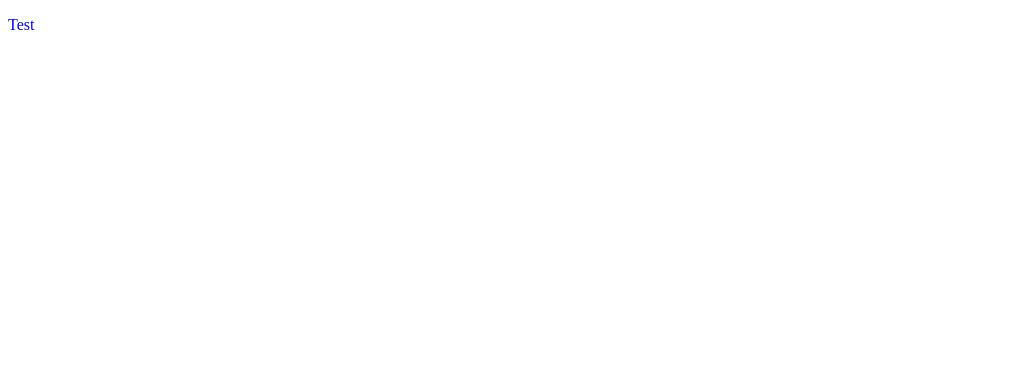
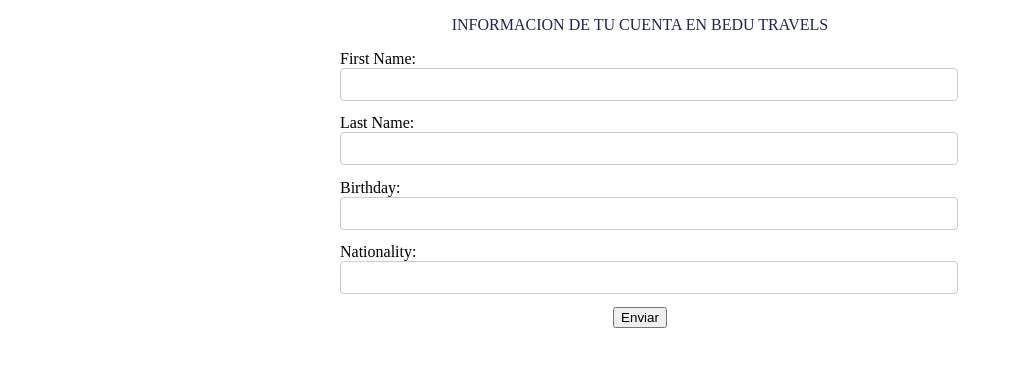
Before and after one commit to angelraga/bedu, a plain HTML site: page index.html in a window 1280 px wide. Shown: the whole page, without its empty margins (0-1013 px from the left). Drawn offline with Linux system fonts and the light colour scheme.

Commit message:
form added

```diff
--- a/assets/css/main.css
+++ b/assets/css/main.css
@@ -1,4 +1,27 @@
 .one {
-    color: blue;
+    color: rgb(35, 35, 92);
     font-size: 1em;
+    text-align: center
 }
+
+label {
+    display: block;
+}
+
+input {
+    margin-bottom: 1em;
+    padding: 8px;
+    border-radius: 4px;
+    border: 1px solid #CCC;
+}
+
+form {
+    max-width: 600px;
+    margin: 0 auto;
+    text-align: center;
+}
+
+form > input,label {
+    width: 100%;
+    text-align: left;
+}
--- a/index.html
+++ b/index.html
@@ -8,8 +8,22 @@
     <title>Document</title>
 </head>
 <body>
-    <div >
-        <p class="one">Test</p>
+    <div>
+        <p class="one">INFORMACION DE TU CUENTA EN BEDU TRAVELS</p>
+
+        <form action="">
+            <label for="first">First Name: </label>
+            <input type="text">
+            <label for="last">Last Name: </label>
+            <input type="text">
+            <label for="bod">Birthday: </label>
+            <input type="text">
+            <label for="country">Nationality: </label>
+            <input type="text">
+
+            <button>Enviar</button>
+        </form>
+
     </div>
 </body>
 </html>
```
